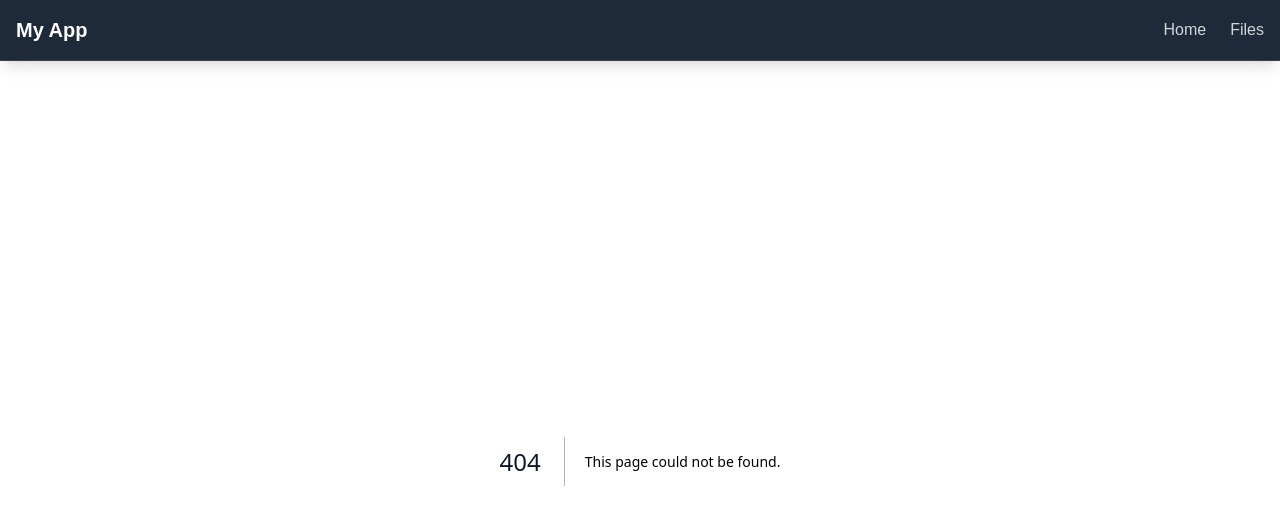
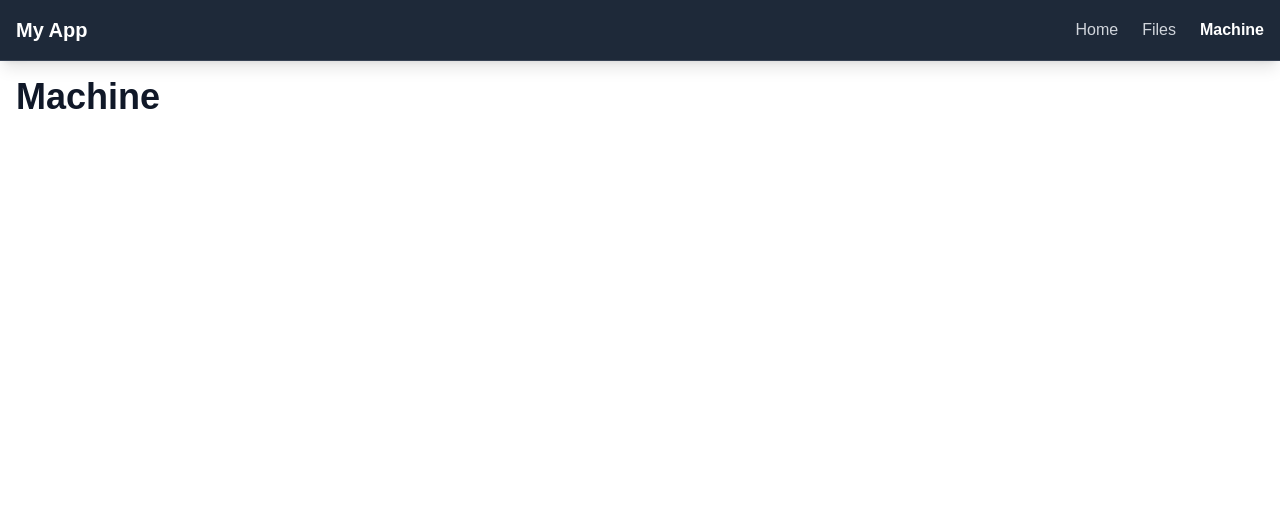
Before and after one commit to merklegroot/hudsse, a Next.js app: page /machine in a window 1280 px wide. Before the commit this address had no page. Shown: the top 524 px of the page. Built offline with nearby package versions, Linux system fonts and the light colour scheme.

Commit message:
machine page

```diff
--- a/app/api/sse/dotnet/install/route.ts
+++ b/app/api/sse/dotnet/install/route.ts
@@ -26,8 +26,8 @@ function getDotnetRootPath(basePath: string): string {
 // Download the .NET 7 SDK archive
 async function downloadDotNet7SdkArchive(props: flexibleSseHandlerProps): Promise<string> {
     const url = 'https://builds.dotnet.microsoft.com/dotnet/Sdk/7.0.410/dotnet-sdk-7.0.410-linux-x64.tar.gz'
-    const tempDir = getAppDownloadFolder();
-    const archivePath = path.join(tempDir, 'dotnet-sdk-7.0.410-linux-x64.tar.gz');
+    const appDownloadFoldr = getAppDownloadFolder();
+    const archivePath = path.join(appDownloadFoldr, 'dotnet-sdk-7.0.410-linux-x64.tar.gz');
 
     return await sseDownloadFileWorkflow(props, url, archivePath);
 }
--- /dev/null
+++ b/app/machine/page.tsx
@@ -0,0 +1,14 @@
+import type { Metadata } from 'next';
+
+export const metadata: Metadata = {
+  title: 'Machine - SSE App',
+  description: 'Machine page',
+}
+
+export default function Machine() {
+  return (
+    <main>
+      <h1>Machine</h1>
+    </main>
+  )
+}
--- a/components/Navigation.tsx
+++ b/components/Navigation.tsx
@@ -33,6 +33,7 @@ export default function Navigation() {
         <ul className="flex flex-wrap gap-4 lg:gap-6">
           <NavLink href="/home" label="Home" />
           <NavLink href="/files" label="Files" />
+          <NavLink href="/machine" label="Machine" />
         </ul>
       </div>
     </nav>
```
